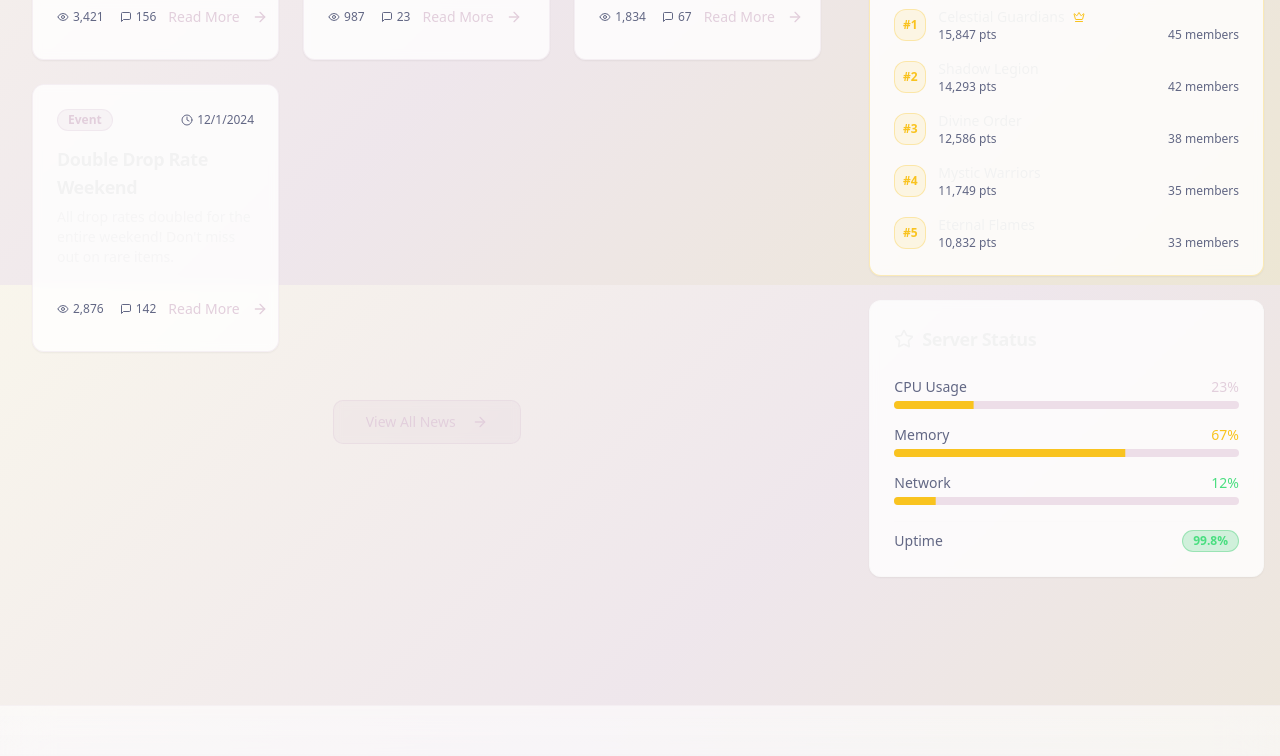
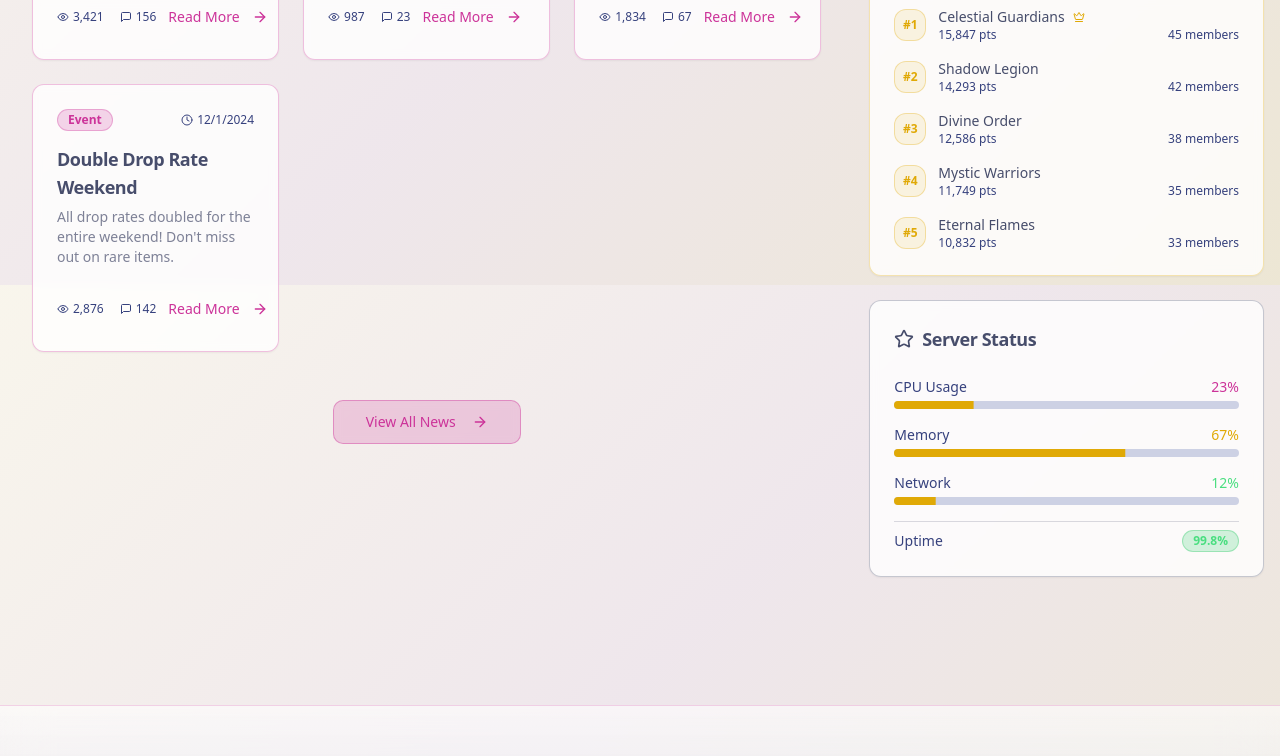
Before and after one commit to Hymn-RO/hymnro-celestial-flux, a React (Vite) app: page / in a window 1280 px wide. Shown: the part 2115-2871 px from the top of the page. Built offline with nearby package versions, Linux system fonts and the light colour scheme.

Commit message:
Fix light theme text contrast
Adjust text color and styling for improved readability in the light celestial theme.

```diff
--- a/src/index.css
+++ b/src/index.css
@@ -10,52 +10,52 @@ All colors MUST be HSL.
   :root {
     /* HymnRO Light Celestial Theme (Day Mode) */
     --background: 45 50% 95%;
-    --foreground: 230 20% 15%;
+    --foreground: 230 50% 15%;
 
     --card: 0 0% 100%;
-    --card-foreground: 230 20% 15%;
+    --card-foreground: 230 50% 20%;
 
     --popover: 0 0% 100%;
-    --popover-foreground: 230 20% 15%;
+    --popover-foreground: 230 50% 20%;
 
-    --primary: 45 95% 55%;
+    --primary: 45 95% 45%;
     --primary-foreground: 0 0% 100%;
 
-    --secondary: 320 30% 90%;
-    --secondary-foreground: 230 20% 15%;
+    --secondary: 230 30% 85%;
+    --secondary-foreground: 230 50% 25%;
 
-    --muted: 45 20% 90%;
-    --muted-foreground: 230 15% 45%;
+    --muted: 230 20% 90%;
+    --muted-foreground: 230 40% 35%;
 
-    --accent: 320 30% 90%;
-    --accent-foreground: 230 20% 15%;
+    --accent: 320 40% 70%;
+    --accent-foreground: 230 50% 25%;
 
     --destructive: 0 84.2% 60.2%;
     --destructive-foreground: 0 0% 100%;
 
-    --border: 45 30% 85%;
-    --input: 45 30% 85%;
-    --ring: 45 95% 55%;
+    --border: 230 30% 80%;
+    --input: 230 30% 85%;
+    --ring: 45 95% 45%;
 
     --radius: 0.75rem;
 
     /* Custom HymnRO Light Colors */
-    --hymn-navy: 230 50% 85%;
-    --hymn-silver: 0 0% 95%;
-    --hymn-cyan: 320 25% 85%;
-    --hymn-gold: 45 95% 55%;
-    --hymn-dark-blue: 0 0% 100%;
-    --hymn-glow-gold: 45 100% 60%;
+    --hymn-navy: 230 50% 25%;
+    --hymn-silver: 230 20% 35%;
+    --hymn-cyan: 320 60% 50%;
+    --hymn-gold: 45 95% 45%;
+    --hymn-dark-blue: 230 40% 30%;
+    --hymn-glow-gold: 45 100% 40%;
 
     /* Light Gradients */
     --gradient-celestial: linear-gradient(135deg, hsl(45 50% 95%), hsl(320 20% 92%), hsl(45 40% 88%));
-    --gradient-gold: linear-gradient(135deg, hsl(45 95% 55%), hsl(45 100% 60%));
+    --gradient-gold: linear-gradient(135deg, hsl(45 95% 45%), hsl(45 100% 50%));
     --gradient-hero: linear-gradient(135deg, hsl(45 50% 95%) 0%, hsl(320 25% 90%) 50%, hsl(45 35% 85%) 100%);
 
     /* Light Shadows & Glows */
-    --shadow-glow: 0 0 30px hsl(45 95% 55% / 0.4);
-    --shadow-cyan-glow: 0 0 20px hsl(320 30% 70% / 0.3);
-    --shadow-card: 0 10px 30px hsl(45 20% 70% / 0.2);
+    --shadow-glow: 0 0 30px hsl(45 95% 45% / 0.4);
+    --shadow-cyan-glow: 0 0 20px hsl(320 60% 50% / 0.3);
+    --shadow-card: 0 10px 30px hsl(230 20% 60% / 0.2);
 
     /* Animations */
     --transition-smooth: all 0.4s cubic-bezier(0.4, 0, 0.2, 1);
```
